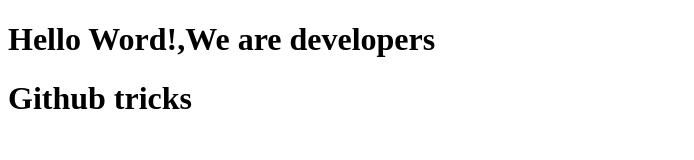
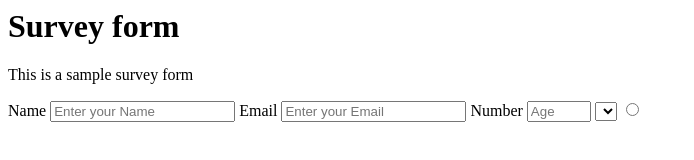
Before and after one commit to daudi2010/Project1, a plain HTML site: page fcc-test-suite-template-master/index.html in a window 1280 px wide. Shown: the whole page, without its empty margins (0-694 px from the left). Drawn offline with Linux system fonts and the light colour scheme.

Commit message:
changes  by david

```diff
--- a/fcc-test-suite-template-master/index.html
+++ b/fcc-test-suite-template-master/index.html
@@ -1,30 +1,33 @@
-<!DOCTYPE html>
-<html lang="en">
-  <head>
-    <meta charset="UTF-8">
-    <title>Fork Me! FCC: Test Suite Template</title>
-    <link rel="stylesheet" href="css/style.css">
-  </head>
+<html>
 
-  <body>
+<body>
+<h1  id="title">Survey form  </h1>
 
-    <script src="https://cdn.freecodecamp.org/testable-projects-fcc/v1/bundle.js"></script>
+<p id="description">
+ This is a sample survey form
+</p>
 
-    <h1>Hello Word!,We are developers</h1>
-    <h1>Github tricks</h1>
-    <!--
+<form id="survey-form">
+<label id="name-label">Name</label>
+<input type="text" id="name" placeholder="Enter your Name"></input>
+<label id="email-label">Email</label>
+<input type="email" id="email" placeholder="Enter your Email"></input>
+<label id="number-label">Number</label>
+<input type="number" id="number" min=0 max=100  placeholder="Age"></input>
+<select id="dropdown">
+<option  name="options" value="option1" >
+<option  name="options" value="option2" >
+</select>
+<input type="radio" name="choice" value= "c2" />
 
 
-    Hello Camper!
+</form>
 
-    For now, the test suite only works in Chrome!
-    Please read the README below in the JS Editor before beginning.
-    Feel free to delete this message once you have read it.
-    Good luck and Happy Coding!
+</body>
 
-    - The freeCodeCamp Team
 
-    -->
-    <script  src="js/index.js"></script>
-  </body>
+
+
+
+
 </html>
```
